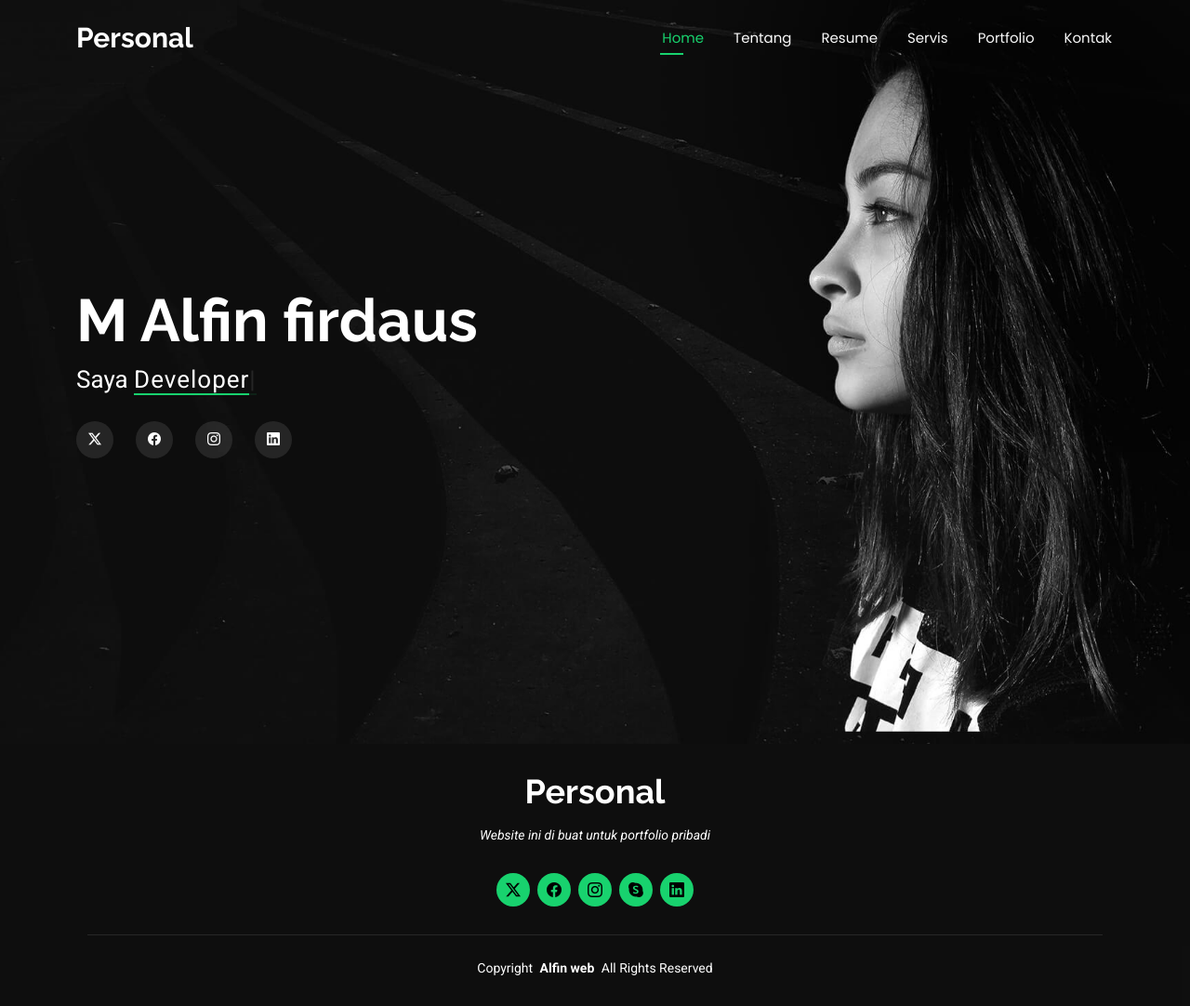
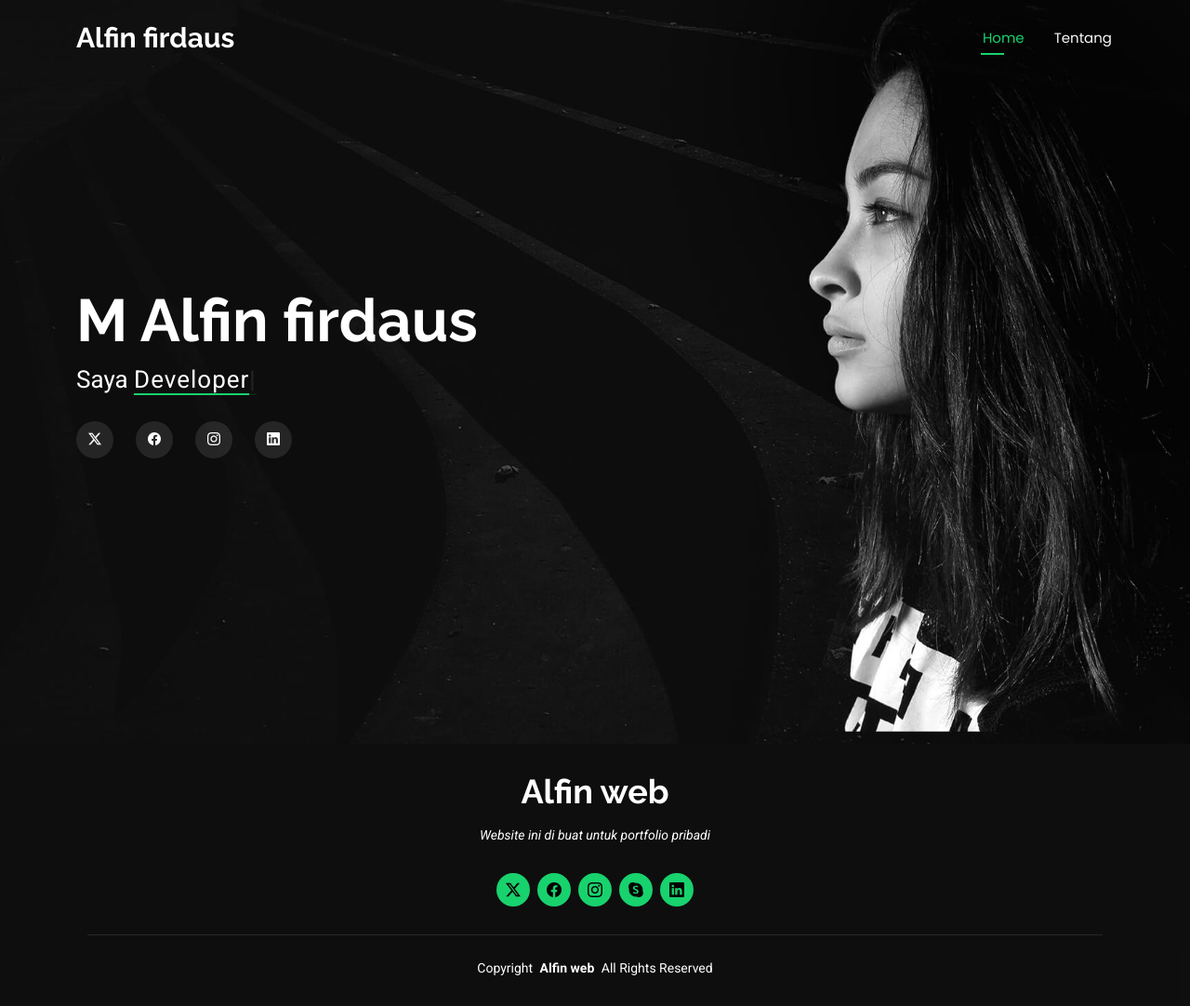
Before and after one commit to alfinfirdaus097/portofolio, a plain HTML site: page index.html in a window 1280 px wide. Shown: the whole page at 93% size. Drawn offline with Linux system fonts and the light colour scheme.

Commit message:
Update index.html

```diff
--- a/index.html
+++ b/index.html
@@ -37,16 +37,16 @@
       <a href="index.html" class="logo d-flex align-items-center">
         <!-- Uncomment the line below if you also wish to use an image logo -->
         <!-- <img src="assets/img/logo.png" alt=""> -->
-        <h1 class="sitename">Personal</h1>
+        <h1 class="sitename">Alfin firdaus</h1>
       </a>
 
       <nav id="navmenu" class="navmenu">
         <ul>
           <li><a href="index.html" class="active">Home</a></li>
           <li><a href="about.html">Tentang</a></li>
-          <li><a href="resume.html">Resume</a></li>
+          <!-- <li><a href="resume.html">Resume</a></li>
           <li><a href="services.html">Servis</a></li>
-          <li><a href="portfolio.html">Portfolio</a></li>
+          <li><a href="portfolio.html">Portfolio</a></li> -->
           <!-- <li class="dropdown"><a href="#"><span>Dropdown</span> <i class="bi bi-chevron-down toggle-dropdown"></i></a>
             <ul>
               <li><a href="#">Dropdown 1</a></li>
@@ -64,7 +64,7 @@
               <li><a href="#">Dropdown 4</a></li>
             </ul>
           </li> -->
-          <li><a href="contact.html">Kontak</a></li>
+          <!-- <li><a href="contact.html">Kontak</a></li> -->
         </ul>
         <i class="mobile-nav-toggle d-xl-none bi bi-list"></i>
       </nav>
@@ -96,7 +96,7 @@
 
   <footer id="footer" class="footer dark-background">
     <div class="container">
-      <h3 class="sitename">Personal</h3>
+      <h3 class="sitename">Alfin web</h3>
       <p>Website ini di buat untuk portfolio pribadi</p>
       <div class="social-links d-flex justify-content-center">
         <a href=""><i class="bi bi-twitter-x"></i></a>
```
